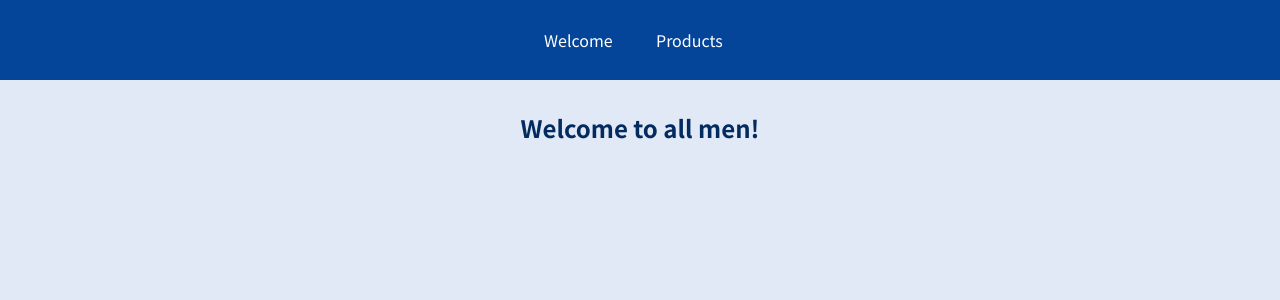
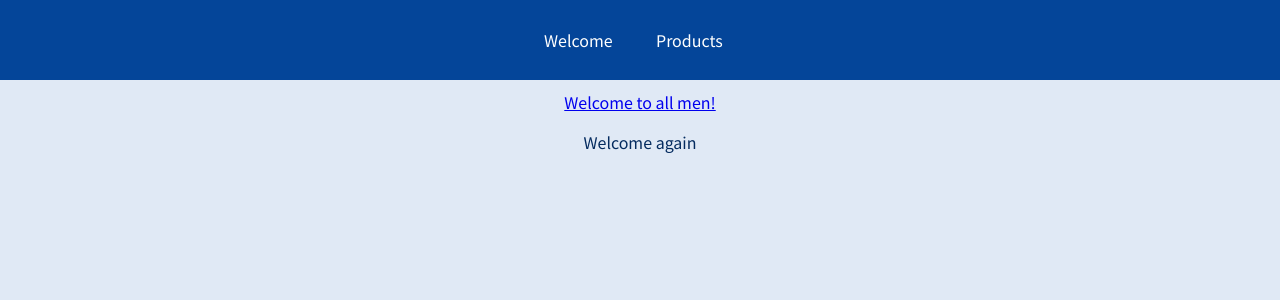
Before and after one commit to zerocool01010/20thSect-ReactRouter, a React (Create React App) app: page /welcome/new-user in a window 1280 px wide. Shown: the top 300 px of the page. Built offline with nearby package versions, Linux system fonts and the light colour scheme.

Commit message:
Agrego un state para decidir logicamente lo que hace un link

```diff
--- a/src/components/Welcome.js
+++ b/src/components/Welcome.js
@@ -1,7 +1,21 @@
-import react from "react";
+import React, { useState } from "react";
+import { Route, Link } from "react-router-dom";
 
 const Welcome = () => {
-    return <h2>Welcome to all men!</h2>
-}
+    const [linkVisited, setLinkVisited] = useState(false)
 
-export default Welcome
+    const linkHandler = () => {
+        setLinkVisited(!linkVisited)
+    }
+
+  return (
+    <section>
+      <Link onClick={linkHandler} to={!linkVisited ? "/welcome/new-user" : '/welcome'}>Welcome to all men!</Link>
+      <Route path="/welcome/new-user">
+        <p>Welcome again</p>
+      </Route>
+    </section>
+  );
+};
+
+export default Welcome;
```
Also changed, not shown: 1 other file (tests, documents, lock files or other folders).
